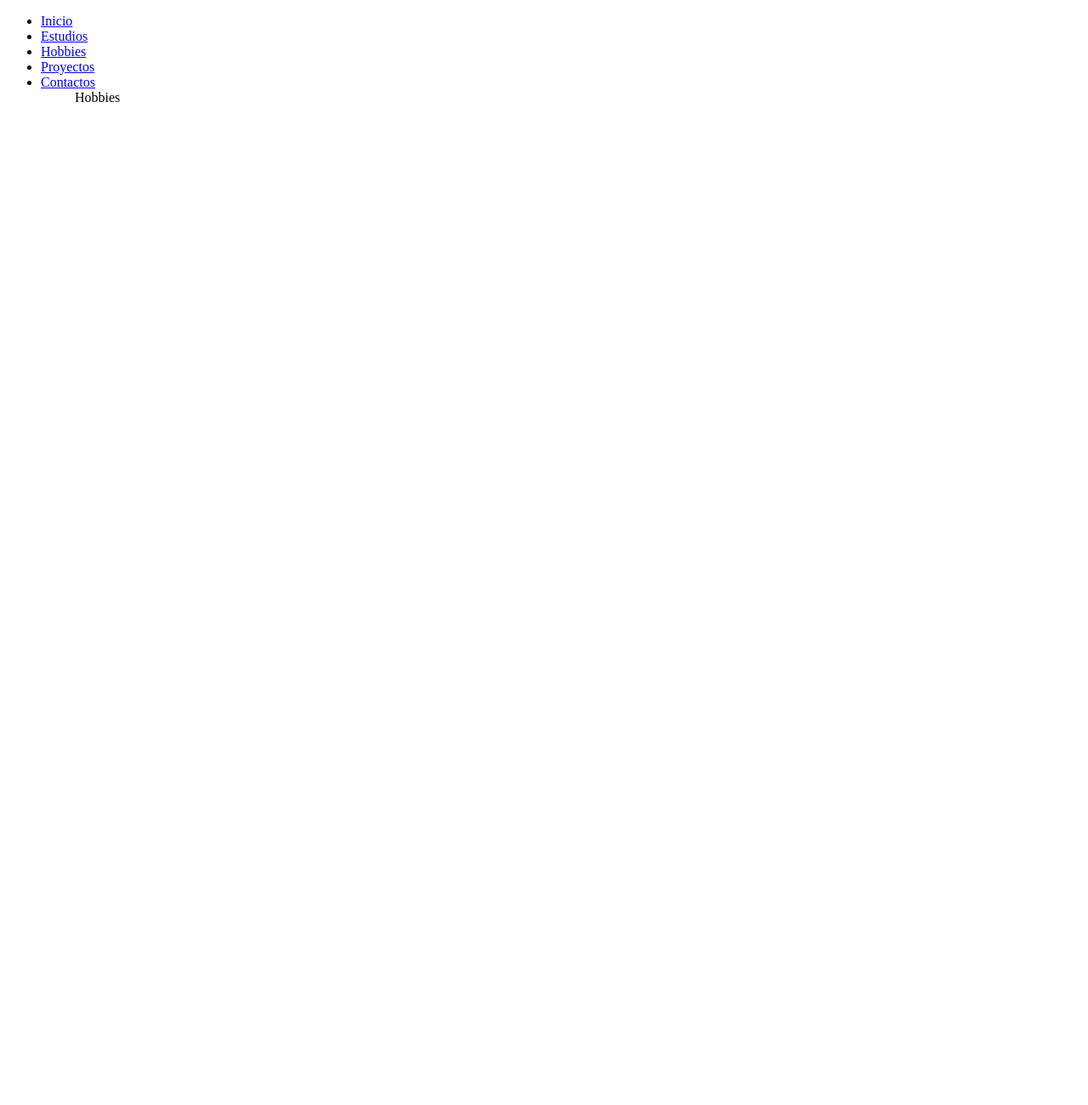
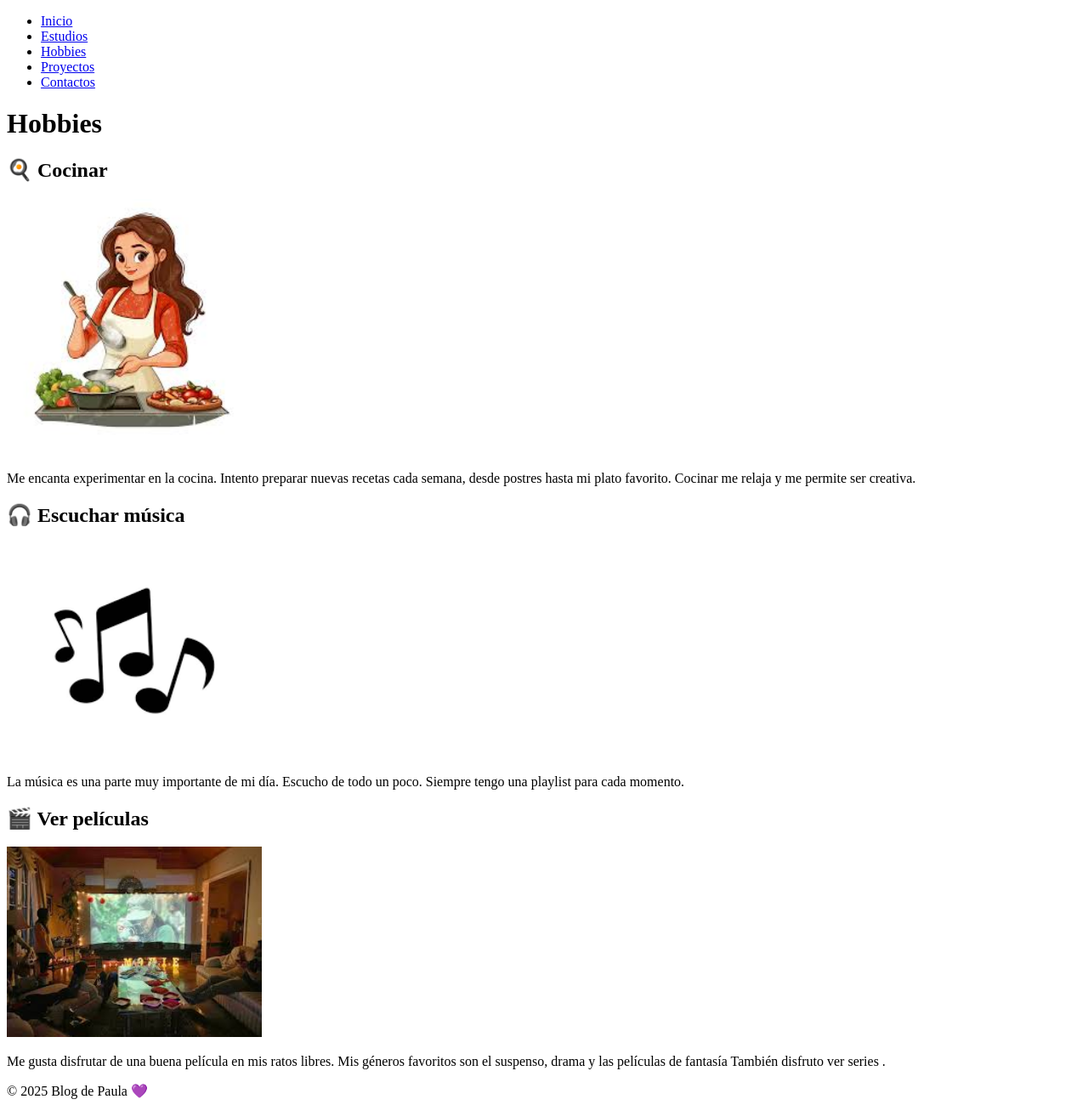
Before and after one commit to paulaemilia/Blog-Personal, a plain HTML site: page hobbies.html in a window 1280 px wide. Shown: the whole page at 85% size. Before the commit the page ends 800 px from the top, so only its background shows below. Drawn offline with Linux system fonts and the light colour scheme.

Commit message:
Primer commit: subida del blog personal

```diff
--- a/hobbies.html
+++ b/hobbies.html
@@ -1,22 +1,60 @@
 <!DOCTYPE html>
 <html lang="en">
+
 <head>
     <meta charset="UTF-8">
     <meta name="viewport" content="width=device-width, initial-scale=1.0">
     <title>Blog de Paula . Hobbies</title>
 </head>
+
 <body>
     <nav>
-       <ul>
-        <li><a href="index.html">Inicio</a></li>
+        <ul>
+            <li><a href="index.html">Inicio</a></li>
             <li><a href="estudios.html">Estudios</a></li>
             <li><a href="hobbies.html">Hobbies</a></li>
             <li><a href="proyectos.html">Proyectos</a></li>
             <li><a href="contacto.html">Contactos</a></li>
-        <ul>
-    <nav>
+            <ul>
+    </nav>
     <main>
-        <hl>Hobbies</hl>
+        <h1>Hobbies</h1>
+        <section id="cocinar">
+            <h2>🍳 Cocinar</h2>
+            <img src="img/cocinando.jpeg" alt="Cocinando" width="300">
+            <p>
+                Me encanta experimentar en la cocina. Intento preparar nuevas recetas cada semana,
+                desde postres hasta mi plato favorito.
+                Cocinar me relaja y me permite ser creativa.
+            </p>
+        </section>
+
+        <section id="musica">
+            <h2>🎧 Escuchar música</h2>
+            <img src="img/musica.png" alt="Auriculares y música" width="300">
+            <p>
+                La música es una parte muy importante de mi día.
+                Escucho de todo un poco.
+                Siempre tengo una playlist para cada momento.
+            </p>
+        </section>
+
+        <section id="peliculas">
+            <h2>🎬 Ver películas</h2>
+            <img src="img/peliculas.jpeg" alt="Palomitas y películas" width="300">
+            <p>
+                Me gusta disfrutar de una buena película en mis ratos libres.
+                Mis géneros favoritos son el suspenso, drama y las películas de fantasía
+                También disfruto ver series .
+            </p>
+        </section>
+    </main>
+    <footer>
+    <p>© 2025 Blog de Paula 💜</p>
+  </footer>
+</body>
+</html>
 
 </body>
+
 </html>
```
Also changed, not shown: contacto.html (+3 -0 lines), estudios.html (+18 -1 lines), index.html (+14 -9 lines), proyectos.html (+4 -2 lines), img/cocinando.jpeg (added), img/musica.png (added), img/peliculas.jpeg (added), img/porfile.jpeg (added).
